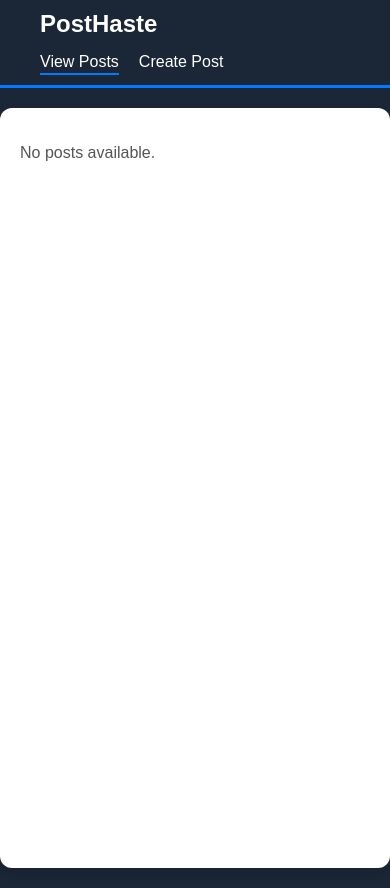
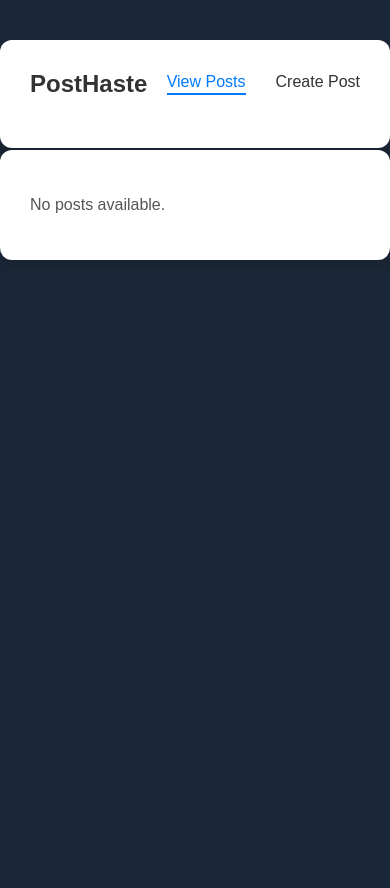
Before and after one commit to tyler-tee/posthaste, a React (Vite) app in the folder frontend/: page / in a window 390 px wide. After the commit the page ends 844 px from the top, so only its background shows below. Built offline with nearby package versions, Linux system fonts and the light colour scheme.

Commit message:
restyle navbar

```diff
--- a/frontend/src/App.jsx
+++ b/frontend/src/App.jsx
@@ -58,8 +58,10 @@ const App = () => {
 
   return (
     <div className="App">
-      <header className="main-header">
-        <div className="top-row">
+      <main>
+        {/* Wrap everything in a single content-container to unify the look */}
+        <div className="content-container top-section">
+          <div className="top-bar">
             <h1 className="app-title">PostHaste</h1>
             <nav className="main-nav">
               <a
@@ -86,8 +88,10 @@ const App = () => {
               </a>
             </nav>
           </div>
-      </header>
-      <main>
+        </div>
+
+        {/* Below the top-section, we show either PostList or PostForm in another card or in the same container */}
+        <div className="content-container main-content">
           {activeTab === "view" && <PostList posts={posts} onEditPost={handleEditPostClick} />}
           {activeTab === "create" && (
             <PostForm mode="create" onSubmit={handleAddPost} />
@@ -99,6 +103,7 @@ const App = () => {
               onSubmit={handleUpdatePostData}
             />
           )}
+        </div>
       </main>
     </div>
   );
--- a/frontend/src/components/PostForm.jsx
+++ b/frontend/src/components/PostForm.jsx
@@ -36,8 +36,6 @@ const PostForm = ({ mode = "create", initialData = {}, onSubmit }) => {
         publish_date: initialData.publish_date || "",
         slug: initialData.slug || ""
       });
-    } else {
-      // In create mode, do not reset formData on every render, allow typing.
     }
   }, [initialData, mode]);
 
@@ -67,8 +65,7 @@ const PostForm = ({ mode = "create", initialData = {}, onSubmit }) => {
   };
 
   return (
-    <div className="content-container">
-      <div className="content-grid">
+    <div className="form-grid">
       <div className="form-column">
         <form onSubmit={handleSubmit}>
           <div className="form-row">
@@ -150,7 +147,6 @@ const PostForm = ({ mode = "create", initialData = {}, onSubmit }) => {
         </div>
       </div>
     </div>
-    </div>
   );
 };
 
--- a/frontend/src/components/PostList.jsx
+++ b/frontend/src/components/PostList.jsx
@@ -4,14 +4,14 @@ import "./PostList.css";
 const PostList = ({ posts, onEditPost }) => {
   if (!posts || posts.length === 0) {
     return (
-      <div className="content-container">
+      <div>
         <p className="no-posts">No posts available.</p>
       </div>
     );
   }
 
   return (
-    <div className="content-container">
+    <div>
       <ul className="post-list">
         {posts.map((post) => (
           <li key={post.id} className="post-item">
--- a/frontend/src/style.css
+++ b/frontend/src/style.css
@@ -20,28 +20,45 @@ body {
     flex-direction: column;
 }
 
-/* Main Header (Top Navigation + Page Title) */
-.main-header {
-    background-color: #1b2636;
-    border-bottom: 3px solid #007bff;
-    box-sizing: border-box;
-    padding: 10px 40px;
+main {
+    flex: 1;
     display: flex;
     flex-direction: column;
-    gap: 5px; /* Space between top row and page title row */
+    align-items: center;
+    padding: 40px 0;
+    box-sizing: border-box;
 }
 
-.top-row {
+/* Unified Content Container */
+.content-container {
+    width: 100%;
+    max-width: 1200px;
+    background-color: #ffffff;
+    border-radius: 12px;
+    box-shadow: 0 6px 12px rgba(0, 0, 0, 0.1);
+    color: #333;
+    box-sizing: border-box;
+    padding: 30px;
+}
+
+/* Top section styles */
+.top-section {
+    margin-bottom: 2px;
+}
+
+/* Top Bar Inside the Content Container */
+.top-bar {
     display: flex;
     align-items: center;
     justify-content: space-between;
+    margin-bottom: 20px;
 }
 
 .app-title {
     margin: 0;
     font-size: 24px;
     font-weight: bold;
-    color: #fff;
+    color: #333;
 }
 
 .main-nav {
@@ -50,12 +67,12 @@ body {
 }
 
 .main-nav a {
-    color: #fff;
+    color: #333;
     text-decoration: none;
     font-size: 16px;
     font-weight: 500;
     padding-bottom: 2px;
-    transition: color 0.3s;
+    transition: color 0.3s, border-color 0.3s;
 }
 
 .main-nav a:hover {
@@ -65,74 +82,25 @@ body {
 .main-nav a.active {
     border-bottom: 2px solid #007bff;
     padding-bottom: 2px;
+    color: #007bff;
 }
 
-.page-title-row {
-    display: flex;
-    align-items: center;
-    justify-content: flex-start;
-    border-top: 1px solid #2c3e50;
-    padding-top: 5px;
-}
-
+/* Page Title below the navbar */
 .page-title {
     margin: 0;
     font-size: 18px;
     font-weight: 600;
-    color: #fff;
+    color: #333;
+    border-bottom: 2px solid #dee2e6;
+    padding-bottom: 10px;
 }
 
-/* Main Content Area */
-main {
-    flex: 1;
-    display: flex;
-    justify-content: center;
-    align-items: flex-start;
-    padding: 10px 0;
-    box-sizing: border-box;
-    color: black;
-}
-
-/* Shared container for content */
-.content-container {
-    width: 100%;
-    max-width: 1400px;
-    margin: 20 20px;
-    padding: 30px;
-    background-color: #ffffff;
-    border-radius: 12px;
-    box-shadow: 0 6px 12px rgba(0, 0, 0, 0.1);
-    color: #333;
-    box-sizing: border-box;
-    min-height: 90vh;
+/* Main Content Container */
+.main-content {
+    /* Additional spacing if desired */
 }
 
 .no-posts {
     font-size: 16px;
     color: #555;
 }
-
-/* Media Queries */
-@media (max-width: 768px) {
-    .top-row {
-        flex-direction: column;
-        align-items: flex-start;
-        gap: 15px;
-    }
-
-    .main-nav {
-        gap: 20px;
-    }
-
-    main {
-        padding: 20px 0;
-    }
-
-    .content-container {
-        padding: 20px;
-    }
-
-    .page-title {
-        font-size: 16px;
-    }
-}
```
Lines whose indentation alone changed are shown as unchanged.
